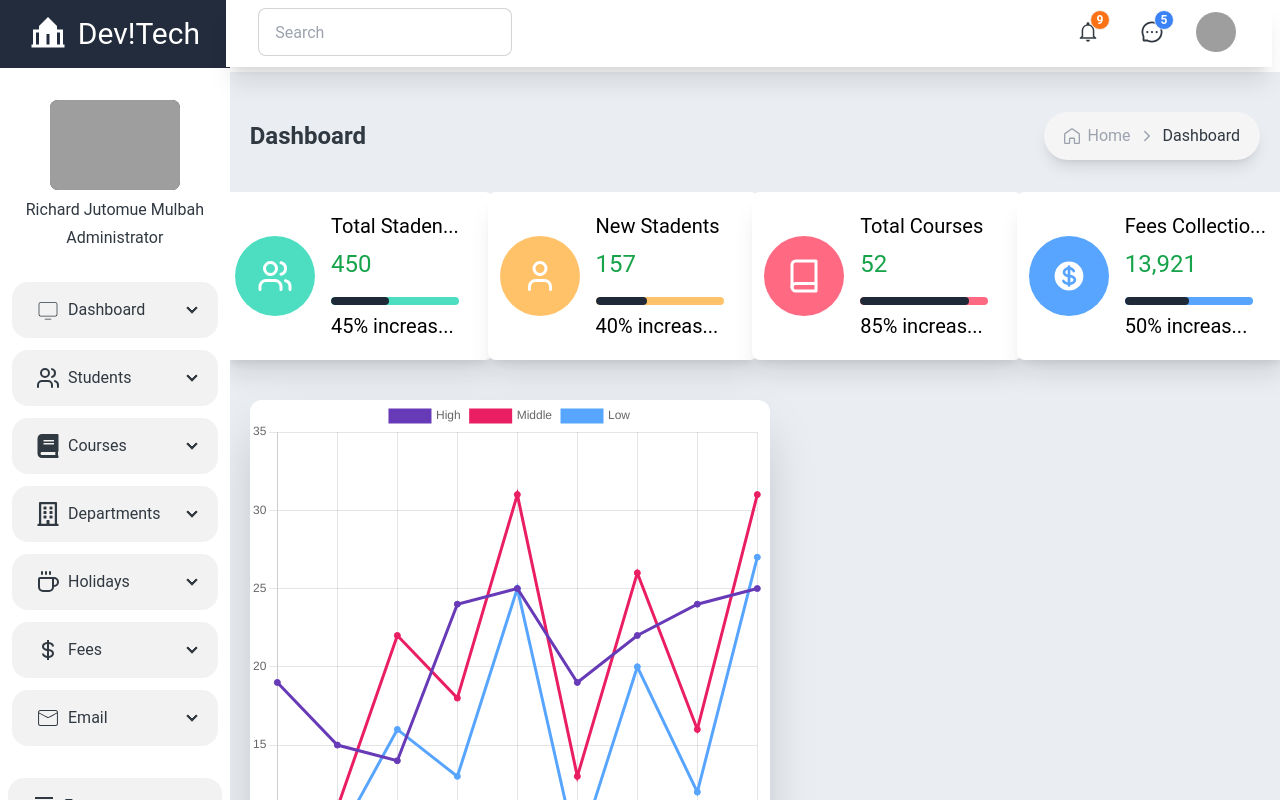
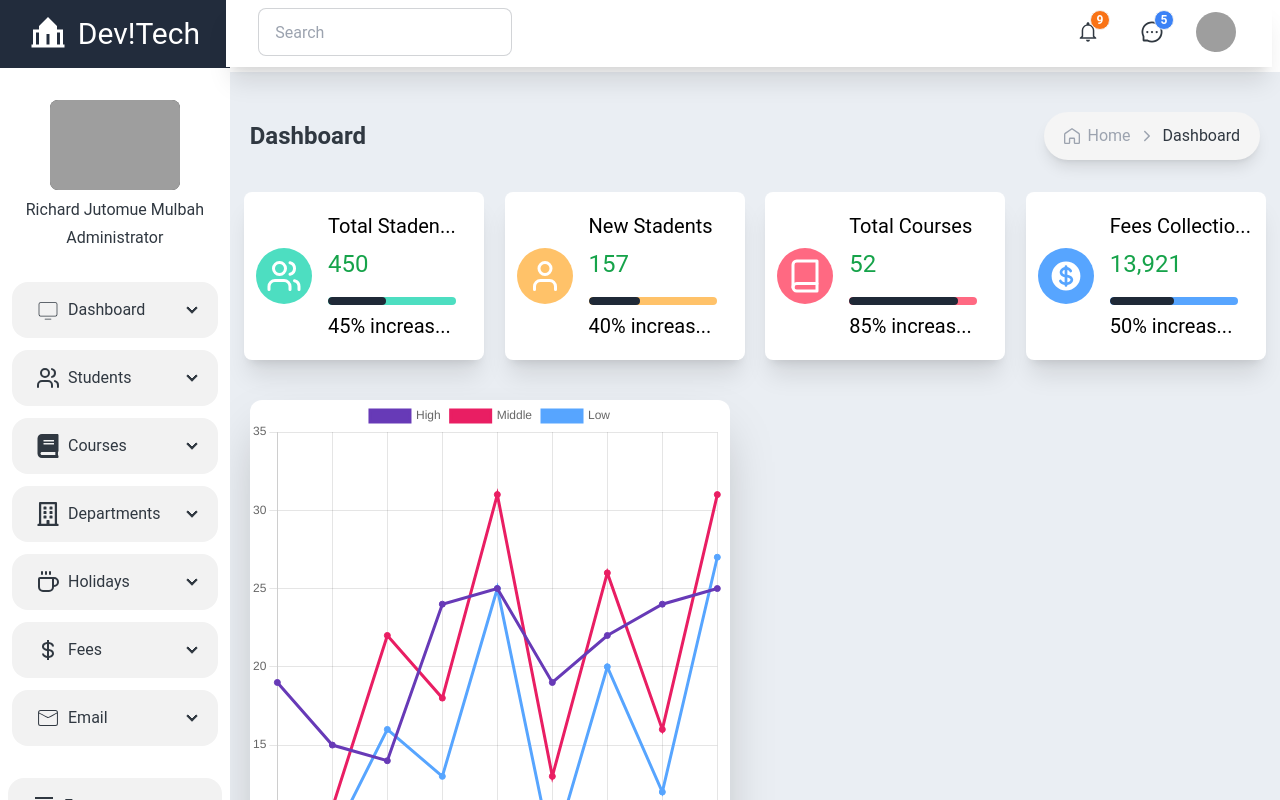
Before and after one commit to mulbahoplanojames/React-Dashboard-School, a React (Vite) app: page /dashboard3 in a window 1280 px wide. Built offline with nearby package versions, Linux system fonts and the light colour scheme; grey boxes are pictures that could not be loaded.

Commit message:
made some modification to the page rrsponsive design becaue the screen size was 90 when i just start development

```diff
--- a/src/Components/Cards/Card_Three/CardThree.jsx
+++ b/src/Components/Cards/Card_Three/CardThree.jsx
@@ -4,15 +4,27 @@
  * or render a card layout
  */
 
+/**
+ * @function CardThree
+ * @description This is a functional component that is used to render a card layout
+ * @param {Object} props Properties of the component
+ * @param {string} props.label The label of the card
+ * @param {string} props.number The number to be displayed in the card
+ * @param {string} props.percentage The percentage to be displayed in the card
+ * @param {string} props.icon The icon to be displayed in the card
+ * @param {string} props.color The color of the card
+ * @param {number} props.value The value of the progress bar
+ * @returns {ReactElement} CardThree component
+ */
 const CardThree = (props) => {
 	// Object Destructing of props
 	const { label, number, percentage, icon, color, value } = props;
 
 	return (
 		<>
-			<div className='w-[270px] h-fit py-5 px-3 bg-white shadow-xl rounded-lg flex items-center gap-4'>
+			<div className='w-[240px] h-fit py-5 px-3 bg-white shadow-xl rounded-lg flex items-center gap-4'>
 				<div
-					className='w-20 h-20 rounded-full  font-extrabold  flex justify-center items-center'
+					className='w-14 h-14 rounded-full  font-extrabold  flex justify-center items-center'
 					style={{ background: `${color}` }}
 				>
 					{icon}
--- a/src/Components/Dashboard_3_card_Wripper/DashboardThreeCardsWripper.jsx
+++ b/src/Components/Dashboard_3_card_Wripper/DashboardThreeCardsWripper.jsx
@@ -7,13 +7,23 @@
 import cardOneData from "../../Constants/Constants";
 import CardThree from "../Cards/Card_Three/CardThree";
 
+/**
+ * @function DashboardThreeCardsWripper
+ * @description This is a functional component that is use with in the DashboardThree
+ * component to display or render multiple cards layout in a gird layout
+ * @returns {ReactElement} DashboardThreeCardsWripper component
+ */
 const DashboardThreeCardsWripper = () => {
 	return (
 		<>
-			<div className='grid lg:grid-cols-4 md:grid-cols-2 grid-cols-1 lg:gap-x-12 gap-x-4 gap-y-6 place-items-center mb-10'>
+			<div className='grid lg:grid-cols-4 md:grid-cols-2 grid-cols-1 lg:gap-x-8 gap-x-4 gap-y-6 place-items-center mb-10'>
+				{/* Map over the cardOneData array and return a CardThree component
+				for each item in the array */}
 				{cardOneData.map((item) => (
 					<CardThree
+						// Set the key of the CardThree component to the item id
 						key={item.id}
+						// Pass the item label, number, percentage, color, value and icon as props to the CardThree component
 						label={item.label}
 						number={item.number}
 						percentage={item.percentage}
--- a/src/Pages/Dashboards/Dashboard 2/DashboardTwo.jsx
+++ b/src/Pages/Dashboards/Dashboard 2/DashboardTwo.jsx
@@ -13,40 +13,45 @@ const DashboardTwo = () => {
 	 * for Dashboard 2 or Dashboard 2 Page.
 	 */
 	return (
+		/*
+		 * This is the outer most div element, This element has some predefined className and is
+		 * responsible for giving some padding and background color to the whole component.
+		 */
 		<div className='py-10 md:px-5 px-3 bg-1 '>
-			{/* //! Header component */}
+			{/* // Header component */}
 			<DashboardOneHeader />
+			{/* // Cards section */}
 			<div className='flex gap-8 flex-wrap mb-8'>
-				{/* //! Card Wripper component */}
+				{/* // Card wrapper component */}
 				<DaschoardTwoCardWripper />
-				{/* //! Pie Chart component */}
+				{/* // Pie Chart component */}
 				<div className='w-[500px] h-[400px]'>
 					<PieChart />
 				</div>
 			</div>
-			{/* //! Sports Table  */}
+			{/* // Tables section */}
 			<div className='mb-14 flex gap-10'>
-				{/* //! Sport Table component */}
+				{/* // Sport Table component */}
 				<SportTable />
-				{/* //! Professors List component */}
+				{/* // Professors List component */}
 				<ProfessorsList />
 			</div>
-			{/* //! Charts */}
+			{/* //! Charts section */}
 			<div className='flex gap-8 items-center flex-wrap mb-14'>
-				{/* //! Pie Chart component */}
-				<div className='w-[350px] h-[330px] rounded-md overflow-hidden shadow-lg'>
+				{/* //! Pie Chart */}
+				<div className='w-[320px] h-[310px] rounded-md overflow-hidden shadow-lg'>
 					<PieChart />
 				</div>
-				{/* //! Line Chart component */}
-				<div className='w-[350px] h-[330px] rounded-mdoverflow-hidden shadow-lg'>
+				{/* //! Line Chart */}
+				<div className='w-[320px] h-[310px] rounded-mdoverflow-hidden shadow-lg'>
 					<LineChart />
 				</div>
-				{/* //! Bar Chart component */}
-				<div className='w-[350px] h-[330px] rounded-mdoverflow-hidden shadow-lg'>
+				{/* //! Bar Chart */}
+				<div className='w-[320px] h-[310px] rounded-mdoverflow-hidden shadow-lg'>
 					<BarChart />
 				</div>
-				{/* //! Teachers Table One component */}
 			</div>
+			{/* //! Table component */}
 			<TeachersTableOne />
 		</div>
 	);
--- a/src/Pages/Dashboards/Dashboard 3/DashboardThree.jsx
+++ b/src/Pages/Dashboards/Dashboard 3/DashboardThree.jsx
@@ -3,23 +3,32 @@ import LineChart from "../../../Components/Charts/Line_Chart/LineChart";
 import DashboardOneHeader from "../../../Components/Dashboard_1_Header/DashboardOneHeader";
 import DashboardThreeCardsWripper from "../../../Components/Dashboard_3_card_Wripper/DashboardThreeCardsWripper";
 
+/**
+ * @function DashboardThree
+ * @description This is a functional component that renders the Dashboard Three page
+ * @returns {ReactElement} DashboardThree Component
+ */
 const DashboardThree = () => {
 	return (
-		<>
-			<div className='py-10 md:px-5 px-3 bg-1 '>
-				<DashboardOneHeader />
-				<DashboardThreeCardsWripper />
-				{/* // Line Cart and Bar Chart */}
-				<div className='flex items-center flex-wrap gap-12 mb-14'>
-					<div className='w-[520px] h-[530px]'>
-						<LineChart />
-					</div>
-					<div className='w-[560px] h-[530px] '>
-						<BarChart />
-					</div>{" "}
+		<div className='py-10 md:px-5 px-3 bg-1'>
+			{/* This is the Dashboard One Header component */}
+			<DashboardOneHeader />
+			{/* This is the Dashboard Three Cards Wripper component */}
+			<DashboardThreeCardsWripper />
+			{/* This is the main flex container for the charts */}
+			<div className='flex items-center flex-wrap lg:gap-8 gap-6 mb-14'>
+				{/* This is the container for the line chart */}
+				<div className='w-[480px] h-[530px]'>
+					{/* This is the Line Chart component */}
+					<LineChart />
+				</div>
+				{/* This is the container for the bar chart */}
+				<div className='w-[520px] h-[530px]'>
+					{/* This is the Bar Chart component */}
+					<BarChart />
 				</div>
 			</div>
-		</>
+		</div>
 	);
 };
 
```
